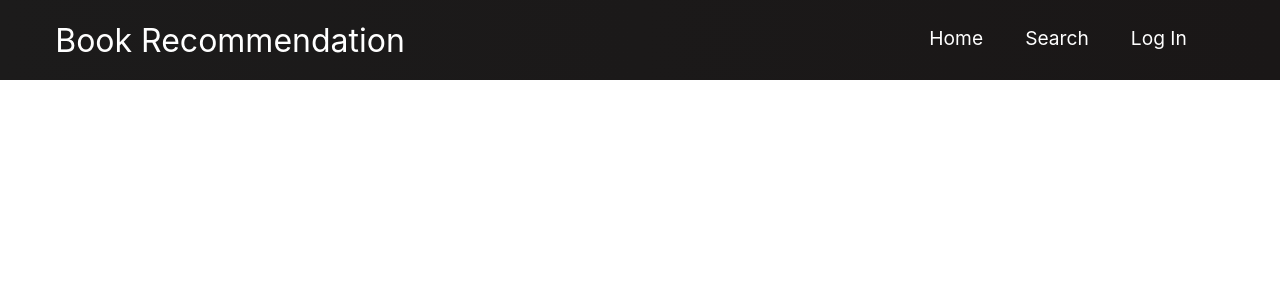
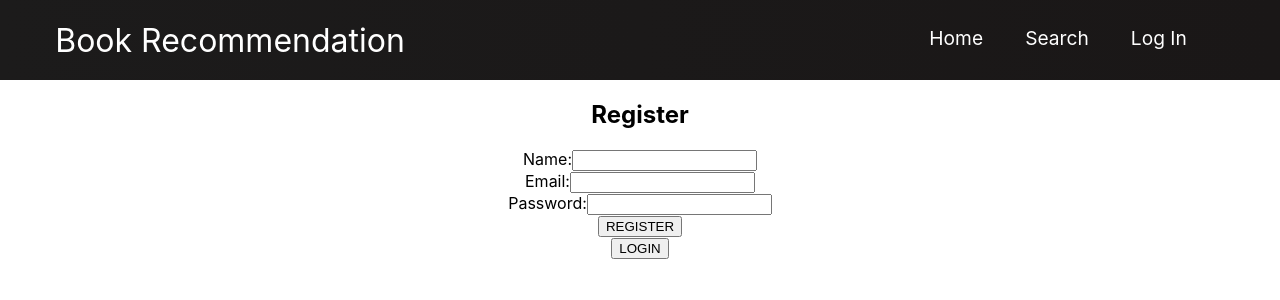
Before and after one commit to Psh12/Book-Recommendation, a React (Create React App) app: page /register in a window 1280 px wide. Shown: the top 300 px of the page. Built offline with nearby package versions, Linux system fonts and the light colour scheme.

Commit message:
Added some login and register features

```diff
--- a/src/App.js
+++ b/src/App.js
@@ -5,6 +5,8 @@
 import Home from './components/Home';
 import Search from './components/Search';
 import Toggle from './components/Toggle';
+import Logging from './components/login/Logging';
+import Registering from './components/login/Registering';
 
 function App() {
   return (
@@ -15,6 +17,8 @@
           <Route path='/' exact component={Home} />
           <Route path='/search' exact component={Search}/>
           <Route path='/toggle' exact component={Toggle}/>
+		  <Route path='/login' exact component={Logging}/>
+		  <Route path='/register' exact component={Registering}/>
         </Switch>
       </Router>
     </>
--- a/src/components/Home.js
+++ b/src/components/Home.js
@@ -11,7 +11,7 @@
       <Link to='/search'>
         <Button className='btns'>SEARCH</Button>
       </Link>
-      <Link to='/log-in'>
+      <Link to='/login'>
         <Button className='btns'>LOG IN</Button>
       </Link>
       </div>
--- a/src/components/Navbar.js
+++ b/src/components/Navbar.js
@@ -24,7 +24,7 @@
               </Link>
              </li>
              <li className='nav-item'>
-               <Link to='/log-in' className='nav-links'>
+               <Link to='/login' className='nav-links'>
                  Log In
                </Link>
              </li>
--- /dev/null
+++ b/src/components/login/Logging.js
@@ -0,0 +1,62 @@
+import React, { useState } from 'react';
+import LoginForm from './LoginForm';
+import { Button } from '../Button'
+import { Link } from 'react-router-dom';
+
+function Logging() {
+  const userTest = {
+    name: 'testuser',
+    email: 'test@test.com',
+    password: 'test123'
+  }
+
+  const [user, setUser] = useState({name:'', email:''});
+  const [error, setError] = useState('');
+
+  const Login = details => {
+    console.log(details);
+
+    if (details.name === userTest.name && details.email === userTest.email && details.password === userTest.password) {
+      console.log('Logged in');
+      setUser({
+        name: details.name,
+        email: details.email
+      });
+    } else {
+      console.log('User not found');
+      setError('User not found');
+    }
+  }
+
+  const Logout = () => {
+    console.log('Logout');
+    setUser({
+      name: '',
+      email: ''
+    })
+  }
+
+  return (
+    <div className="App">
+      {(user.email !== '') ? (
+        <div className='welcome'>
+          <h2><span>{user.name}</span> has logged in</h2>
+          <button onClick={Logout}>Logout</button>
+        </div>
+      ) : (
+        <>
+          <div className="logform">
+            <LoginForm Login={Login} error={error}/>
+          </div>
+          <div className="regis">
+            <Link to='/register'>
+              <Button className='btns'>REGISTER</Button>
+            </Link>
+          </div>
+        </>
+      )}
+    </div>
+  );
+}
+
+export default Logging;
--- /dev/null
+++ b/src/components/login/LoginForm.js
@@ -0,0 +1,35 @@
+import React, { useState } from 'react';
+
+function LoginForm({ Login, error }) {
+	const [details, setDetails] = useState({name: '', email: '', password: ''})
+
+	const submitHandler = e => {
+		e.preventDefault();
+
+		Login(details);
+	}
+
+	return (
+		<form onSubmit={submitHandler}>
+			<div className='form-inner'>
+				<h2>Login</h2>
+				{(error !== '') ? ( <div className='error'>{error}</div> ) : ''}
+				<div className='form-group'>
+					<label htmlFor='name'>Name:</label>
+					<input type='text' name='name' id='name' onChange={e => setDetails({...details, name: e.target.value})} value={details.name} />
+				</div>
+				<div className='form-group'>
+					<label htmlFor='email'>Email:</label>
+					<input type='email' name='email' id='email' onChange={e => setDetails({...details, email: e.target.value})} value={details.email} />
+				</div>
+				<div className='form-group'>
+					<label htmlFor='password'>Password:</label>
+					<input type='password' name='password' id='password' onChange={e => setDetails({...details, password: e.target.value})} value={details.password} />
+				</div>
+				<input type='submit' value='LOGIN'/>
+			</div>
+		</form>
+	)
+}
+
+export default LoginForm
--- /dev/null
+++ b/src/components/login/RegisterForm.js
@@ -0,0 +1,35 @@
+import React, { useState } from 'react';
+
+function RegisterForm({ Register, error }) {
+	const [details, setDetails] = useState({name: '', email: '', password: ''})
+
+	const submitHandler = e => {
+		e.preventDefault();
+
+		Register(details);
+	}
+
+	return (
+		<form onSubmit={submitHandler}>
+			<div className='form-inner'>
+				<h2>Register</h2>
+				{/* ERROR */}
+				<div className='form-group'>
+					<label htmlFor='name'>Name:</label>
+					<input type='text' name='name' id='name' onChange={e => setDetails({...details, name: e.target.value})} value={details.name} />
+				</div>
+				<div className='form-group'>
+					<label htmlFor='email'>Email:</label>
+					<input type='email' name='email' id='email' onChange={e => setDetails({...details, email: e.target.value})} value={details.email} />
+				</div>
+				<div className='form-group'>
+					<label htmlFor='password'>Password:</label>
+					<input type='password' name='password' id='password' onChange={e => setDetails({...details, password: e.target.value})} value={details.password} />
+				</div>
+				<input type='submit' value='REGISTER'/>
+			</div>
+		</form>
+	)
+}
+
+export default RegisterForm
--- /dev/null
+++ b/src/components/login/Registering.js
@@ -0,0 +1,39 @@
+import React from 'react';
+import RegisterForm from './RegisterForm';
+import { Button } from '../Button'
+import { Link } from 'react-router-dom';
+
+function Registering() {
+  const userTest = {
+    name: '',
+    email: '',
+    password: ''
+  }
+
+  const Register = details => {
+    console.log(details);
+
+    userTest.name = details.name;
+    userTest.email = details.email;
+    userTest.password = details.password;
+
+    console.log(userTest)
+  }
+
+  return (
+    <div className="App">
+      <>
+        <div className="regisform">
+          <RegisterForm Register={Register}/>
+        </div>
+        <div className="log">
+          <Link to='/login'>
+            <Button className='btns'>LOGIN</Button>
+          </Link>
+        </div>
+      </>
+    </div>
+  );
+}
+
+export default Registering;
```
